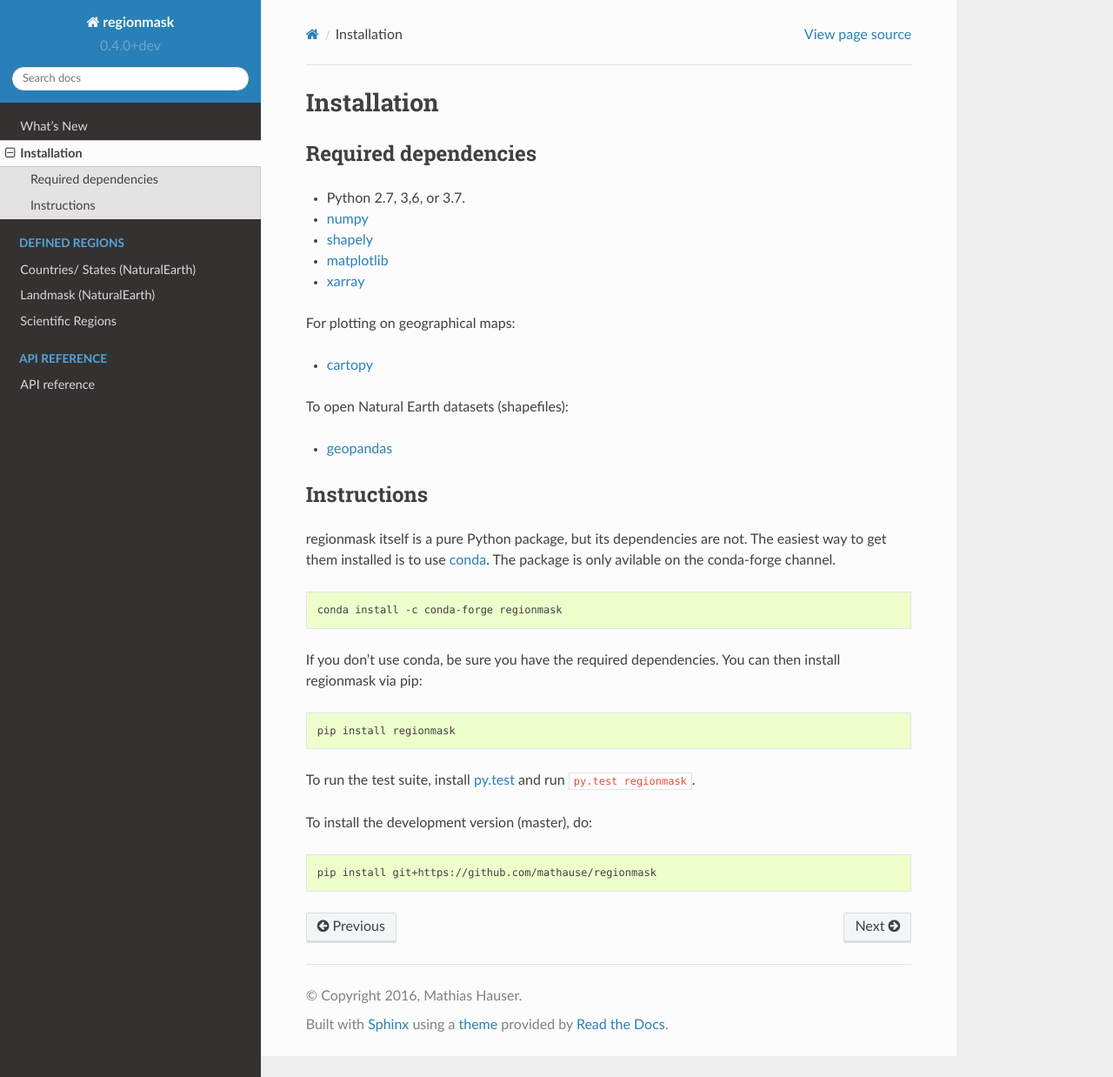
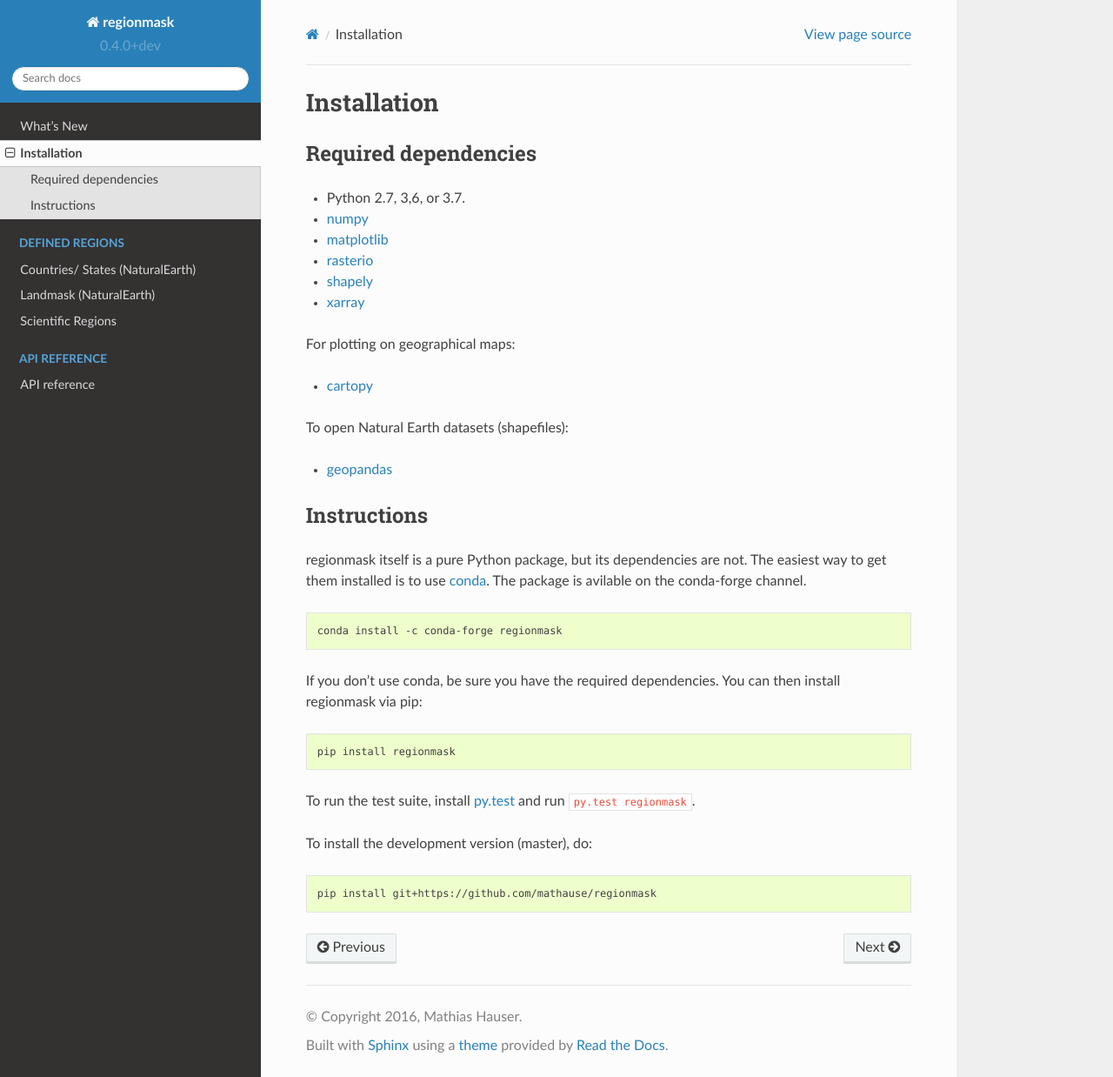
Before and after one commit to regionmask/regionmask, a Sphinx documentation site: the page built from docs/installation.rst, in a window 1280 px wide and 1238 px high. Shown: the whole window at 87% size. Built offline with Sphinx 7.4.7 and the Read the Docs theme 2.0.0, drawn with Linux system fonts in a browser that asks for light colours; pages that are not in the unit, such as notebooks, are missing from menus.

Commit message:
installation for v0.5

```diff
--- a/docs/installation.rst
+++ b/docs/installation.rst
@@ -6,8 +6,9 @@ Required dependencies
 
 - Python 2.7, 3,6, or 3.7.
 - `numpy <http://www.numpy.org/>`__
+- `matplotlib <http://matplotlib.org/>`__
+- `rasterio <https://rasterio.readthedocs.io/>`__
 - `shapely <http://toblerity.org/shapely/>`__
-- `matplotlib <http://matplotlib.org/>`__
 - `xarray <http://xarray.pydata.org/>`__
 
 For plotting on geographical maps:
@@ -22,8 +23,8 @@ Instructions
 ------------
 
 regionmask itself is a pure Python package, but its dependencies are not. The
-easiest way to get them installed is to use conda_. The package is only
-avilable on the conda-forge channel.
+easiest way to get them installed is to use conda_. The package is avilable
+on the conda-forge channel.
 
 .. code-block:: bash
 
@@ -46,5 +47,4 @@ To install the development version (master), do:
    pip install git+https://github.com/mathause/regionmask
 
 
-
 .. _conda: http://conda.io/
```
